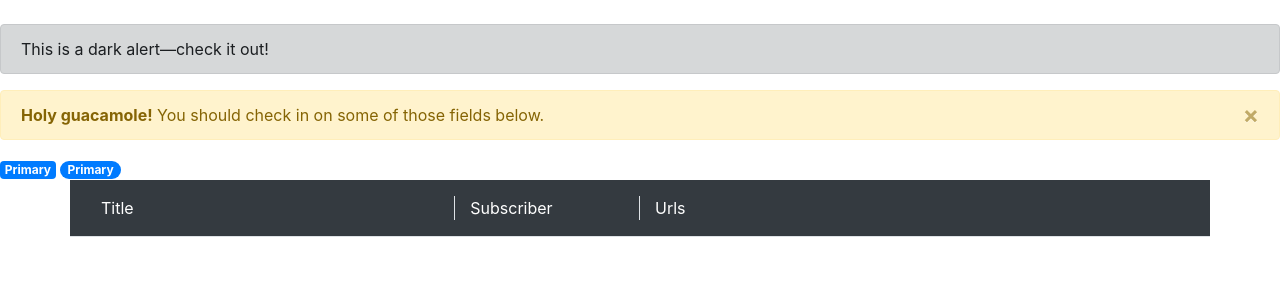
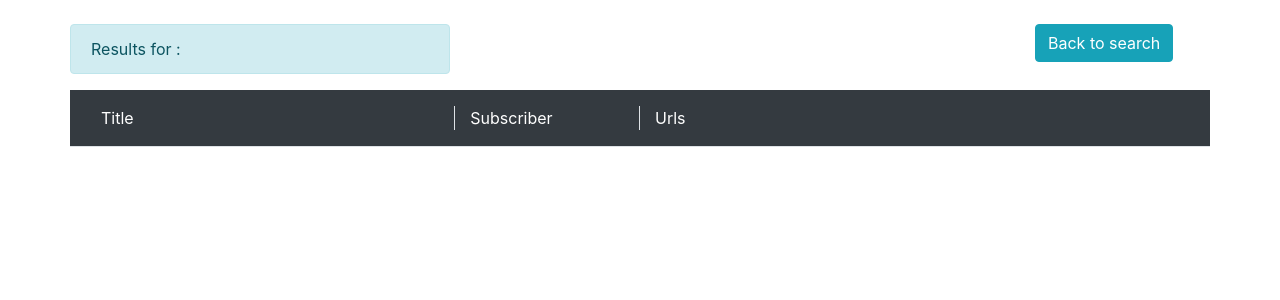
Before and after one commit to MohammadHosein21/Youtube-bot-with-django, a Django app: page /bot/result/ in a window 1280 px wide. Shown: the top 300 px of the page. Run offline with Django 4.2, Linux system fonts and the light colour scheme; tables that the repository leaves empty hold one stand-in row (values such as "Sample post"); some libraries are stand-ins or nearby versions.

Commit message:
feat (results.html): add alert and button
add alert to show message in result.html and add button to back to the search.html

```diff
--- a/Bot/views.py
+++ b/Bot/views.py
@@ -31,4 +31,4 @@
     page_list = []
     for i in range(1, page_count + 1):
         page_list.append(i)
-    return render(request, 'Bot/result.html', {'page_obj': page_obj, 'page_list': page_list})
+    return render(request, 'Bot/result.html', {'page_obj': page_obj, 'page_list': page_list, 'keyword':keyword})
--- a/templates/Bot/result.html
+++ b/templates/Bot/result.html
@@ -20,17 +20,19 @@
 <body>
 
 <br>
-<div class="alert alert-sm alert-dark" role="alert">
-  This is a dark alert—check it out!
+<div class="container">
+    <div class="row">
+        <div class="col-4 alert alert-info" role="alert">
+            Results for {{ keyword }}:
+        </div>
+        <div class="col-6"></div>
+        <div class="col-sm-2">
+            <a href="{% url 'search-view' %}">
+                <button type="button" class="btn btn-info">Back to search</button>
+            </a>
+        </div>
+    </div>
 </div>
-<div class="alert alert-warning alert-dismissible fade show" role="alert">
-  <strong>Holy guacamole!</strong> You should check in on some of those fields below.
-  <button type="button" class="close" data-dismiss="alert" aria-label="Close">
-    <span aria-hidden="true">&times;</span>
-  </button>
-</div>
-<span class="badge badge-primary">Primary</span>
-<span class="badge badge-pill badge-primary">Primary</span>
 <div class="container">
     <div class="row border-bottom p-3 mb-2 bg-dark text-white">
         <div class="col-4 border-right">
--- a/templates/Bot/search.html
+++ b/templates/Bot/search.html
@@ -14,5 +14,6 @@
 	<input id="search" type="search" name="keyword" pattern=".*\S.*" required>
 	<span class="caret"></span>
 </form>
+
 </body>
 </html>
```
Also changed, not shown: static/css/search.css (line endings or trailing spaces).
